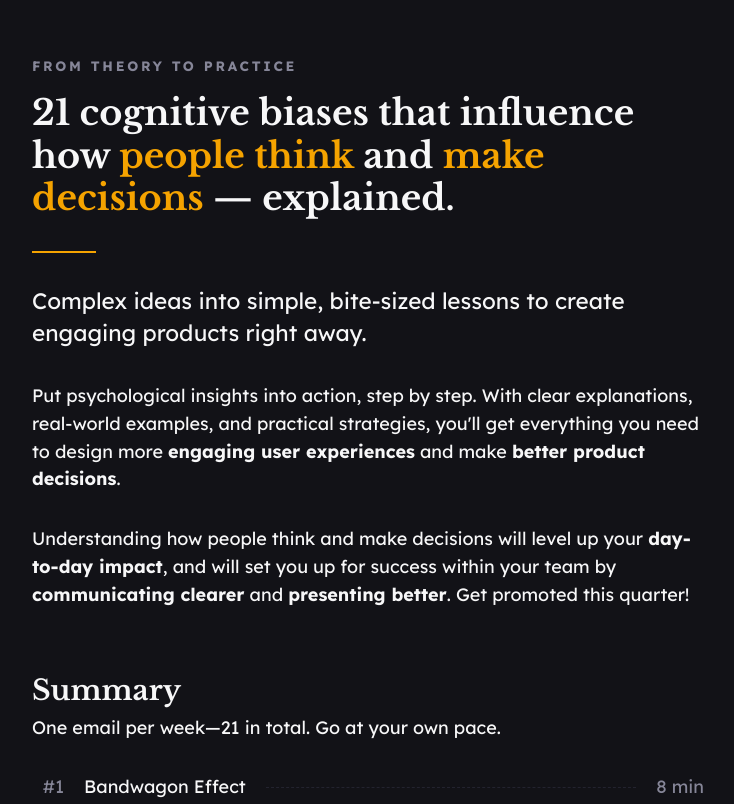
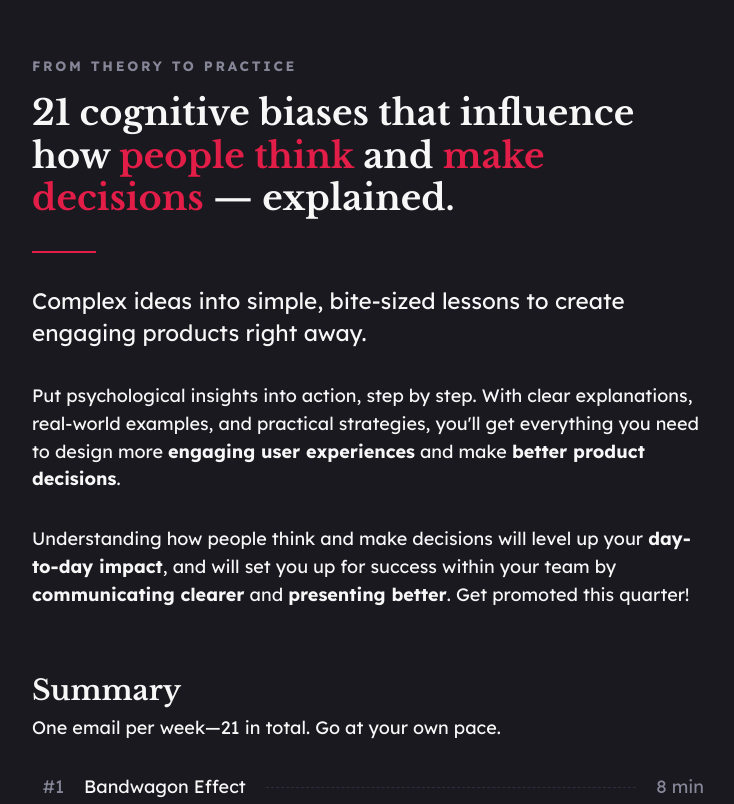
Before and after one commit to makersmansion/makersmansion, an Eleventy site: page src/biases/index.njk in a window 1280 px wide. Shown: the part 840-1644 px from the top of the page, without its empty margins (272-1006 px from the left). Built offline with nearby package versions, Linux system fonts and the dark colour scheme; Eleventy itself is replaced by a stand-in of ours; files that its build step writes are made by us from their sources; what markdown-it-attrs would draw is missing.

Commit message:
Fix: Tweak colors

```diff
--- a/src/assets/css/input.css
+++ b/src/assets/css/input.css
@@ -35,9 +35,9 @@
 
     @media (prefers-color-scheme: dark) {
         :root {
-          --color-neutral: hsl(240deg 11% 8%);
-          --color-neutral-weakest: hsl(240deg 11% 12%);
-          --color-neutral-weak: hsl(240deg 15% 16%);
+          --color-neutral: hsl(240deg 11% 11%);
+          --color-neutral-weakest: hsl(240deg 11% 14%);
+          --color-neutral-weak: hsl(240deg 15% 21%);
           --color-neutral-medium: hsl(240deg 8% 56%);
           --color-neutral-strong: hsl(240deg 3% 97%);
         }
--- a/src/biases/index.njk
+++ b/src/biases/index.njk
@@ -44,8 +44,8 @@ paymentLink: https://buy.stripe.com/28oaFH5MO7Jd7ug28b
 <section class="mx-auto max-w-lg sm:max-w-xl md:max-w-2xl mt-20 md:mt-32 px-6 sm:px-0">
     <hgroup>
         <p class="text-caption text-neutral-medium uppercase tracking-widest"><b>From Theory to Practice</b></p>
-        <h2 class="mt-4 font-serif text-heading-lg">21 cognitive biases that influence how <span class="text-primary dark:text-accent">people think</span> and <span class="text-primary dark:text-accent">make decisions</span> — explained.</h2>
-        <hr class="mt-8 w-16 border-t-2 border-primary dark:border-accent">
+        <h2 class="mt-4 font-serif text-heading-lg">21 cognitive biases that influence how <span class="text-primary">people think</span> and <span class="text-primary">make decisions</span> — explained.</h2>
+        <hr class="mt-8 w-16 border-t-2 border-primary ">
     </hgroup>
     <p class="mt-8 text-lead">Complex ideas into simple, bite-sized lessons to create engaging products right away.</p> <p class="mt-8">Put psychological insights into action, step by step. With clear explanations, real-world examples, and practical strategies, you'll get everything you need to design more <b>engaging user experiences</b> and make <b>better product decisions</b>.</p>
     <p class="mt-8">Understanding how people think and make decisions will level up your <b>day-to-day impact</b>, and will set you up for success within your team by <b>communicating clearer</b> and <b>presenting better</b>. Get promoted this quarter!</p>
@@ -153,7 +153,7 @@ paymentLink: https://buy.stripe.com/28oaFH5MO7Jd7ug28b
     </figure>
     <p class="mt-8">I'm Raz Tirboaca, multidisciplinary designer getting things done in sunny Barcelona. Since 2004, I’ve worked in both startups and large product-led companies. I’ve spent the first ten years of my career learning the hard skills. In the last eight, I’ve studied cognitive psychology to understand how people think and make decisions—learning the science behind designing <i>engaging</i> products.</p>
     <h2 class="mt-20 md:mt-32 font-serif text-heading-lg">FAQ</h2>
-    <hr class="mt-8 w-16 border-t-2 border-primary dark:border-accent">
+    <hr class="mt-8 w-16 border-t-2 border-primary">
     <ul class="mt-8 divide-y divide-neutral-weak">
         <li class="py-4">
             <h4 class="">What is the email course about?</h4>
```
